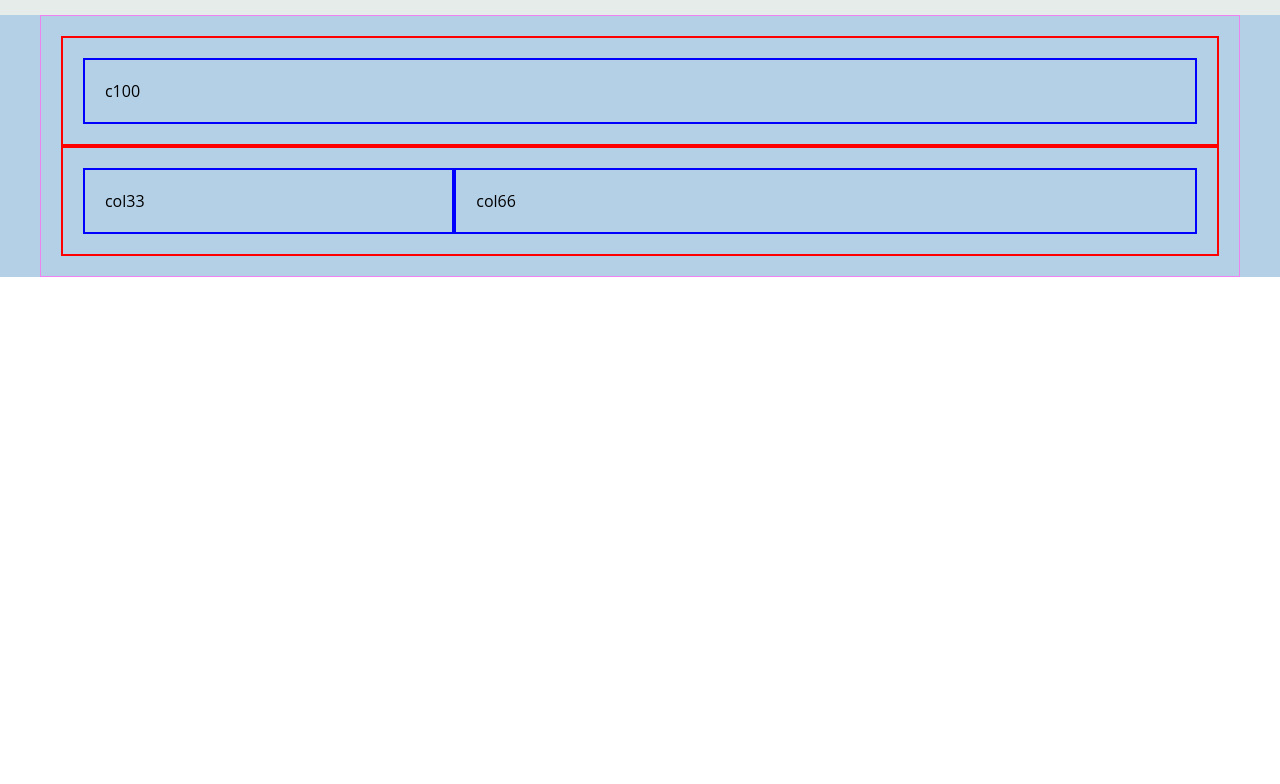
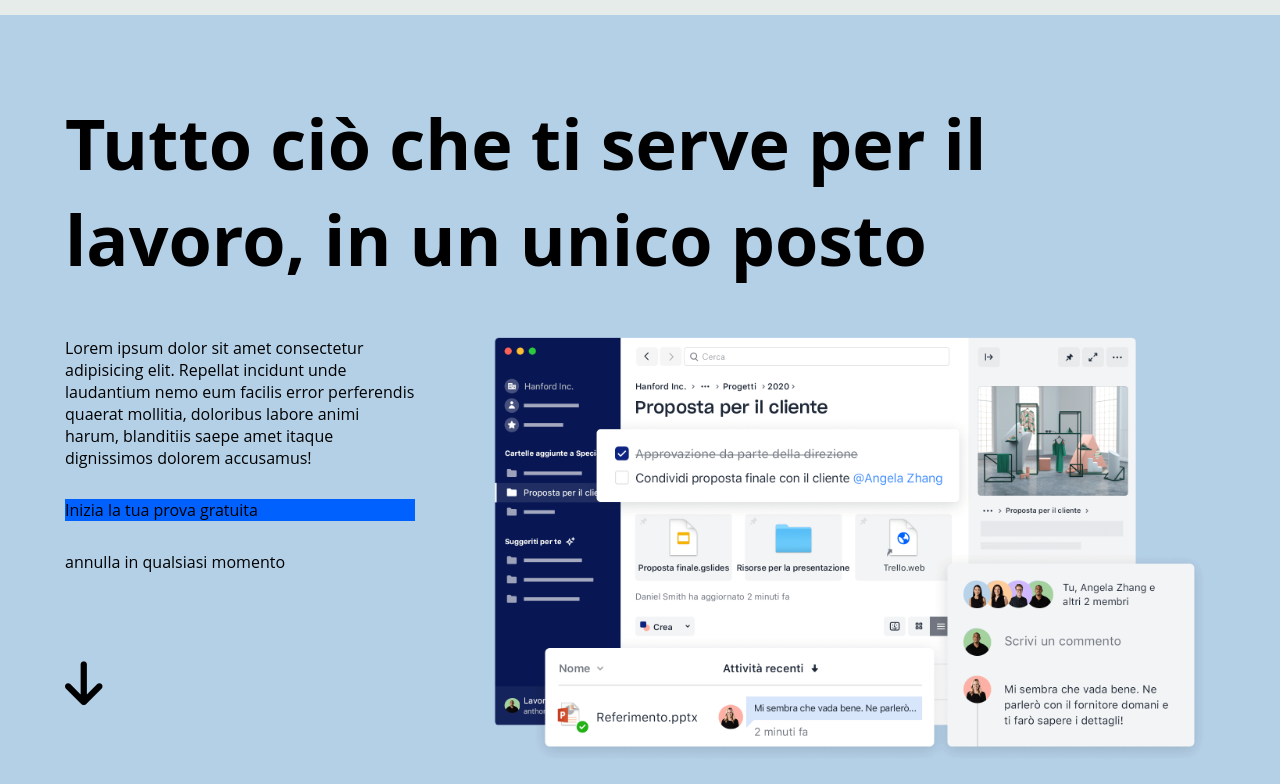
Before and after one commit to GioiPronesti/htmlcss-dropbox, a plain HTML site: page index.html in a window 1280 px wide. Shown: the part 75-859 px from the top of the page. Before the commit the page ends 800 px from the top, so only its background shows below. Drawn offline with Linux system fonts and the light colour scheme.

Commit message:
sezione hero aggiunti contenuti

```diff
--- a/css/style.css
+++ b/css/style.css
@@ -55,6 +55,12 @@ img {
 .row {
     display: flex;
     flex-wrap:wrap;
+    row-gap: 50px;
+}
+
+.row > * {
+    padding: 0px 25px;
+
 }
 
 .col-100 {
@@ -104,6 +110,35 @@ img {
 
 .hero {
     background-color:var(--light-blue);
+    padding-top: 80px;
+	padding-bottom: 20px;
+}
+
+.hero__title {
+    font-size: 70px;
+    margin-bottom: 50px;
+}
+
+.hero__icon {
+  font-size: 50px;
+  margin: auto 0;
+
+}
+
+.hero__description {
+    display:flex;
+    flex-direction: column;
+    gap: 30px;
+
+}
+
+
+/*Components*/
+
+.hero__btn {
+    display: inline-block;
+    background-color: #0061FF;
+
 }
 
 /*Debug Rules*/
--- a/index.html
+++ b/index.html
@@ -5,6 +5,8 @@
     <meta name="viewport" content="width=device-width, initial-scale=1.0">
     <title>Dropbox</title>
     <link rel="stylesheet" href="./css/style.css">
+    <script src="https://kit.fontawesome.com/720e43e487.js" crossorigin="anonymous">
+    </script>
 </head>
 <body>
     <header class="main-header debag">
@@ -44,19 +46,41 @@
         </div>
     </header>
     <main>
-        <section class="hero debug">
-            <div class="container ">
+        <section class="hero">
+            <div class="container  ">
                 <div class="row ">
                     <div class="col-100">
-                        c100
+                        <h1 class="hero__title">
+                            Tutto ciò che ti serve per il lavoro,
+                            in un unico posto
+                        </h1>
                     </div>
                 </div>
                 <div class="row">
-                    <div class="col-33">
-                        col33
+                    <div class="col-33 hero__description">
+                        <p >
+                            Lorem ipsum dolor sit amet consectetur adipisicing elit. Repellat incidunt unde laudantium nemo eum facilis error perferendis quaerat mollitia, doloribus labore animi harum, blanditiis saepe amet itaque dignissimos dolorem accusamus!
+                        </p>
+
+
+                            <a
+                                class="btn hero__btn"
+                                href="#">Inizia la tua prova gratuita
+                            </a>
+
+
+                        <p>
+                           annulla in qualsiasi momento
+                        </p>
+
+
+
+                        <span class="hero__icon">
+                            <i class="fa-solid fa-arrow-down"></i>
+                        </span>
                     </div>
                     <div class="col-66">
-                        col66
+                        <img class="hero__img" src="./img/jumbo.png" alt="hero img">
                     </div>
                 </div>
             </div>
```
